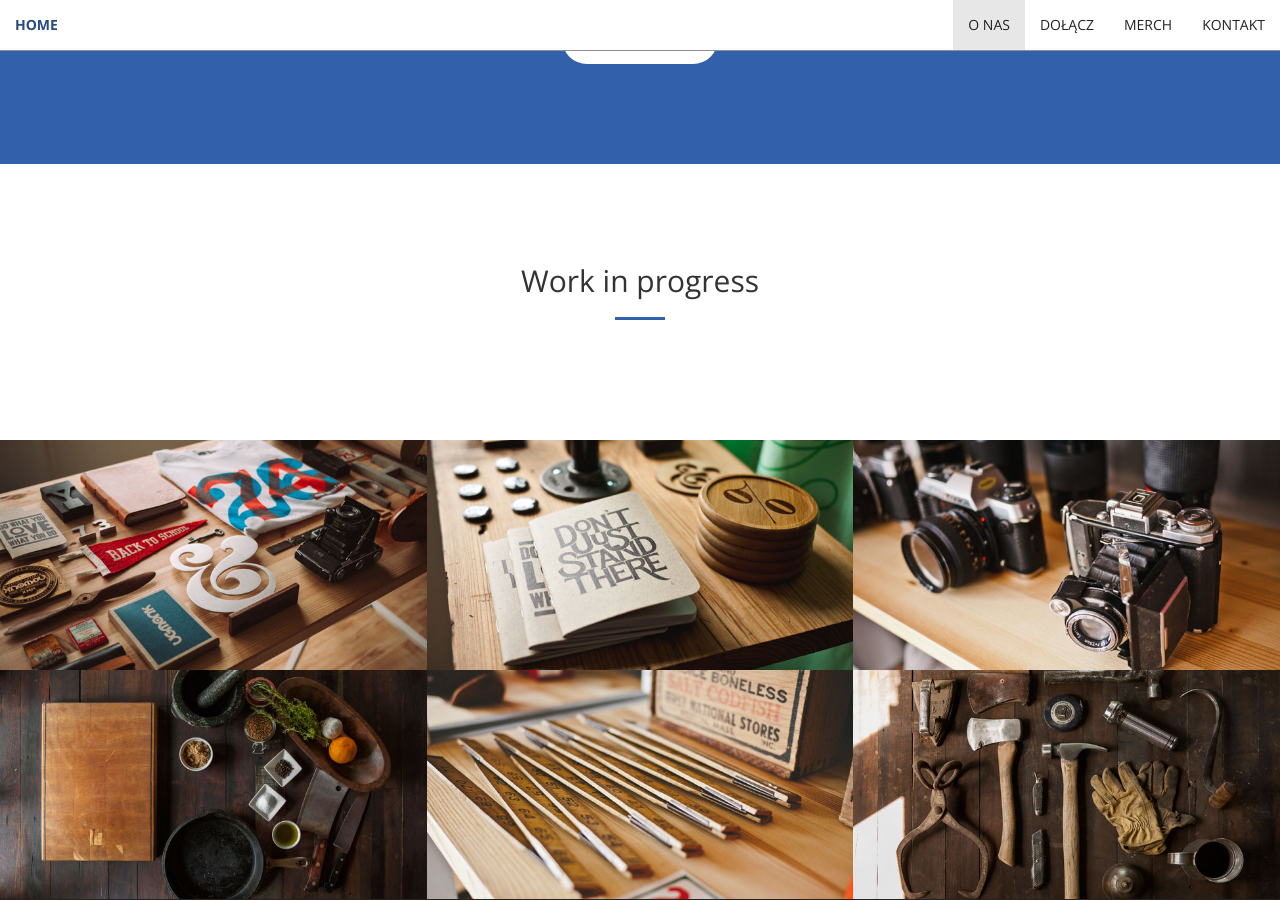
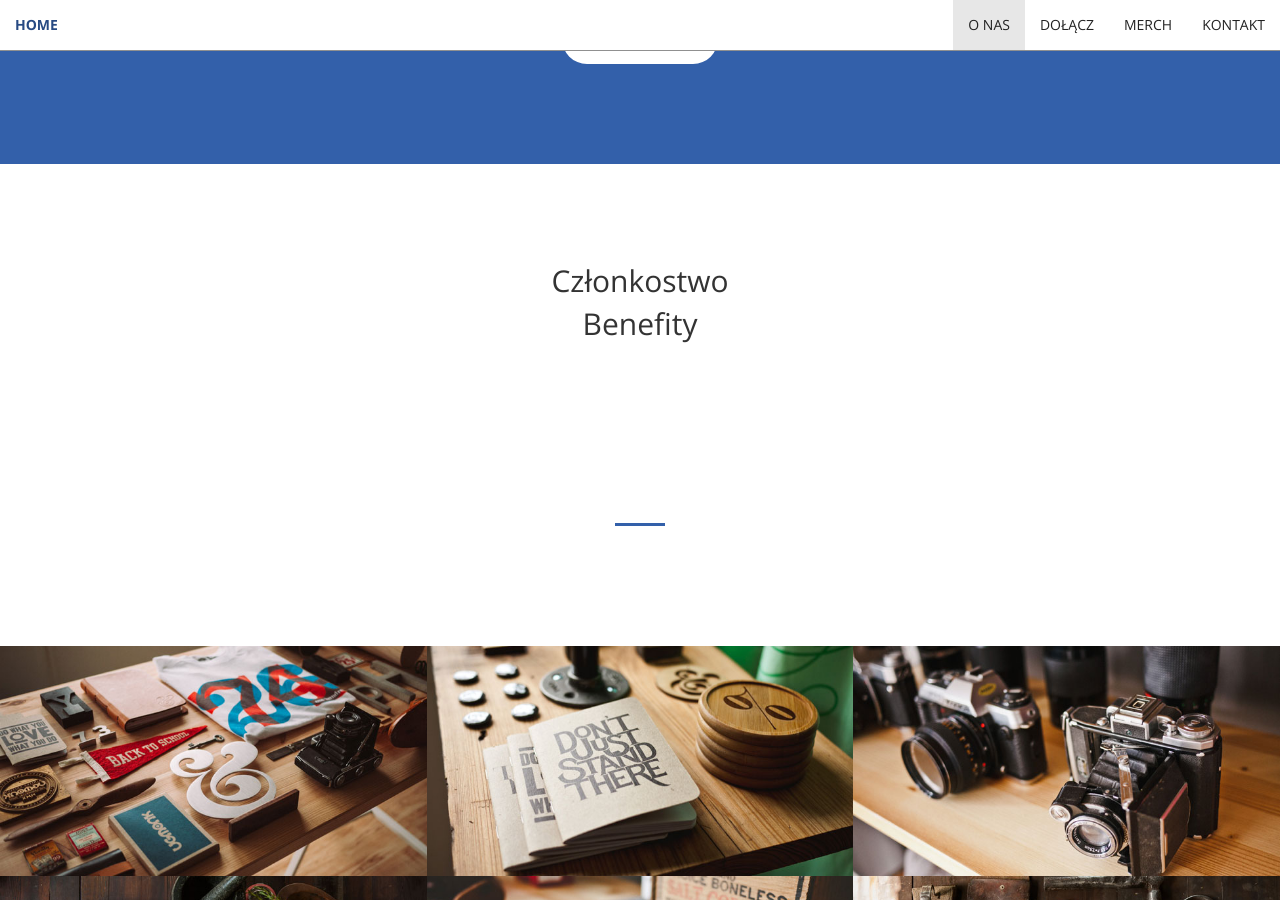
Before and after one commit to SetnikPolonia/setnikpolonia.github.io, a Jekyll site: the page built from index.html, in a window 1280 px wide and 900 px high, scrolled down 1658 px. Built offline with Jekyll 4.4.1, drawn with Linux system fonts in a browser that asks for light colours.

Commit message:
Update services.html

```diff
--- a/_includes/services.html
+++ b/_includes/services.html
@@ -2,7 +2,10 @@
     <div class="container">
         <div class="row">
             <div class="col-lg-12 text-center">
-                <h2 class="section-heading">Work in progress</h2>
+                <h2 class="section-heading">Członkostwo</h2>
+                <h2 class="section-heading">Benefity</h2>
+                <hr class="light">
+                <p class="text-faded"><span style="color: white">Od początku sezonu 2019/2020 funkcjonujemy jako oficjalnie zarejstrowany fan klub w Inter Club, czyli organizacji, która zrzesza fankluby Interu Mediolan z całego świata. Jako członek grupy uzyskujesz możliwość poznania zajebistych ludzi, pojechania z nimi na mecz, wspólnego oglądania spotkań w TV oraz zyskujesz dostęp do naszych gadżetów. Dodatkowo jako zarejestrowany członek Inter Club otrzymujesz benefity w postaci pierwszeństwa w biletach oraz ich lepsze ceny. Oprócz tego w każdym sezonie dostajesz mały zestaw kibica oraz otrzymujesz zniżkę na zakupy w Inter Store. </span> </p>
                 <hr class="primary">
             </div>
         </div>
```
